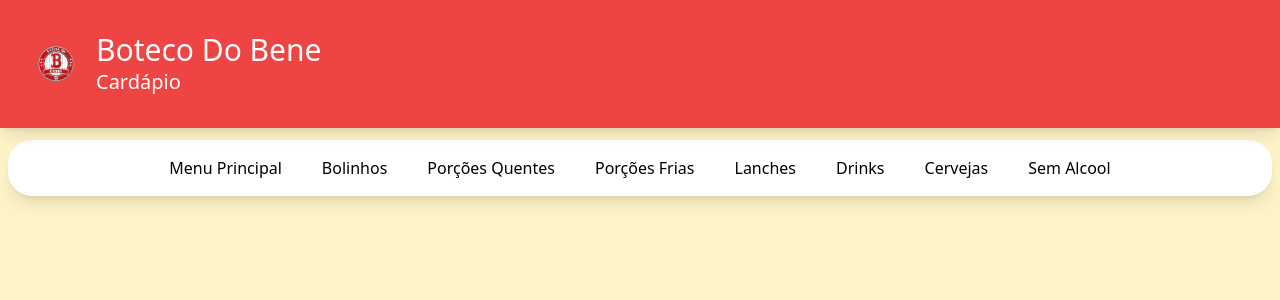
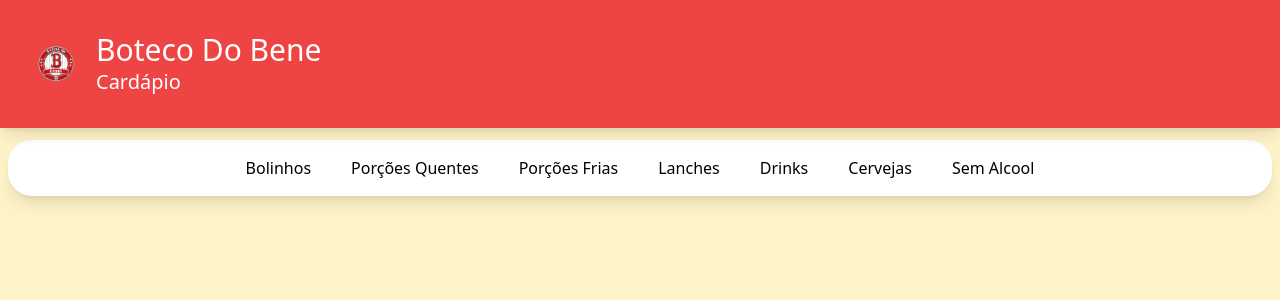
Before and after one commit to digosv/Boteco-Do-Bene-Cardapio, a React (Create React App) app: page / in a window 1280 px wide. Shown: the top 300 px of the page. Built offline with nearby package versions, Linux system fonts and the light colour scheme.

Commit message:
removeMenuPrincipal

```diff
--- a/src/components/Buttons.js
+++ b/src/components/Buttons.js
@@ -8,22 +8,6 @@
 
   return (
     <div className="rounded-3xl text-1xl bg-white text-black grid grid-flow-col auto-cols-max w-5/7 mt-5 mr-2 ml-2 overflow-x-auto overscroll-contain md:text-1xl md:items-center md:justify-center shadow-lg">
-      <motion.div
-        whileHover={{ scale: 1.1 }}
-        whileTap={{ scale: 0.8 }}
-        className="p-1 m-3"
-      >
-        <Link
-          to="/menuprincipal"
-          className={`text-1xl p-1 ${
-            location.pathname === "/menuprincipal"
-              ? "bg-red-500 rounded-3xl text-white p-3"
-              : ""
-          }`}
-        >
-          Menu Principal
-        </Link>
-      </motion.div>
       <motion.div
         whileHover={{ scale: 1.1 }}
         whileTap={{ scale: 0.8 }}
```
